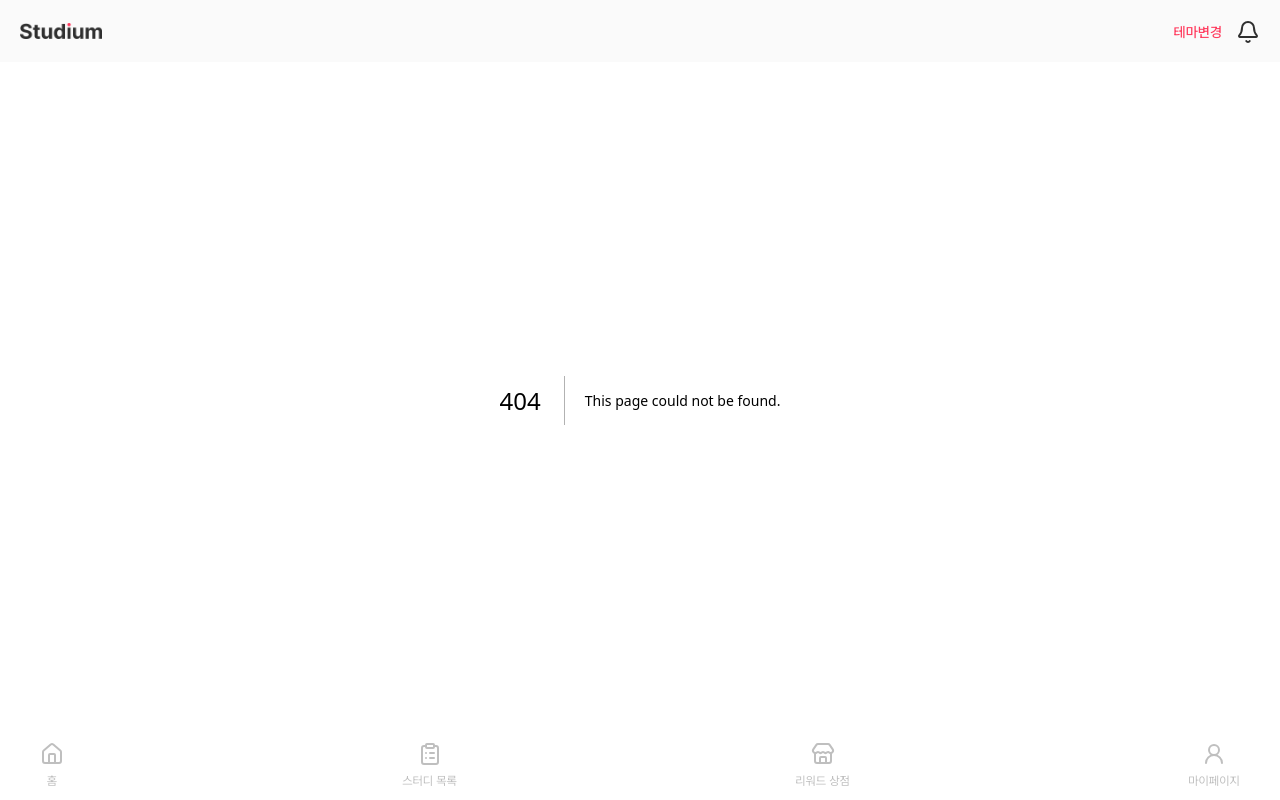
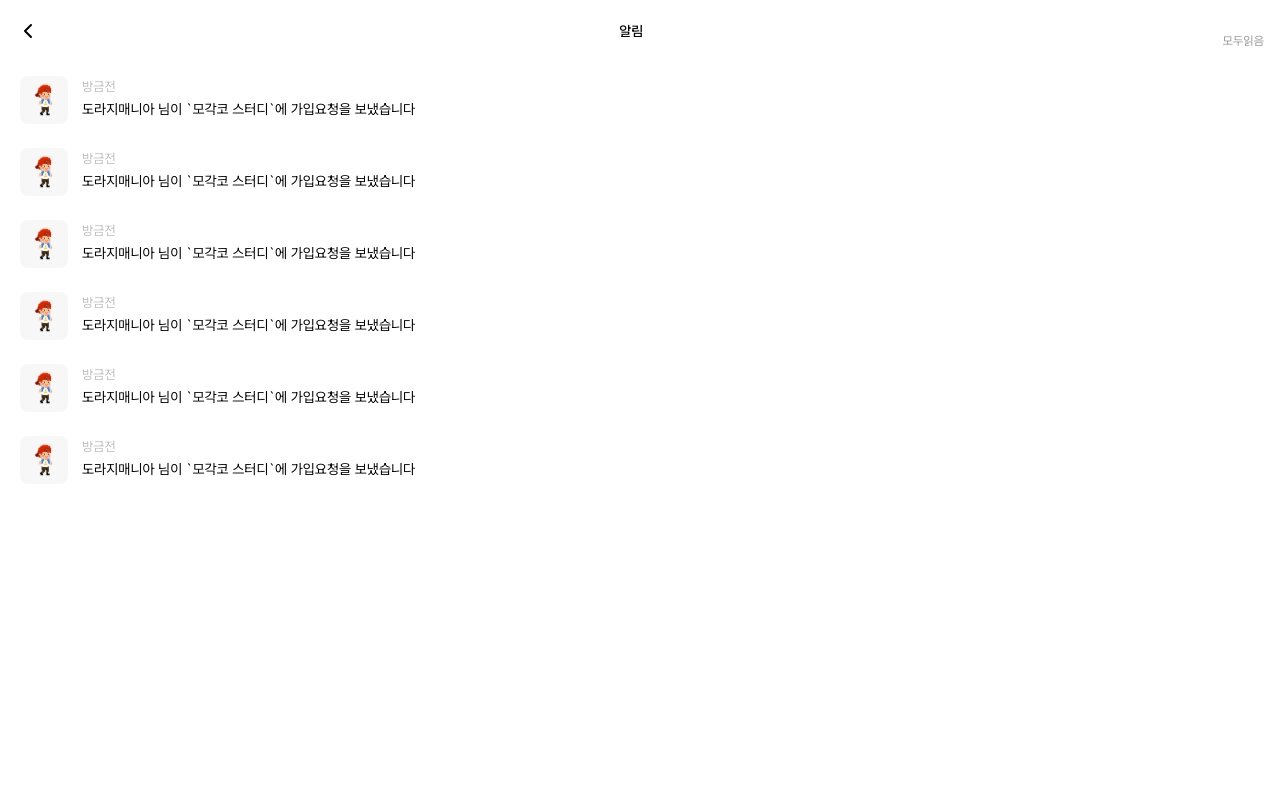
Before and after one commit to prgrms-web-devcourse-final-project/WEB4_5_9to6_FE, a Next.js app: page /notifications in a window 1280 px wide. Before the commit this address had no page. Built offline with nearby package versions, Linux system fonts and the light colour scheme.

Commit message:
style: 알림창 퍼블리싱

```diff
--- a/src/app/layout.tsx
+++ b/src/app/layout.tsx
@@ -1,8 +1,6 @@
 import type { Metadata } from "next";
 import "../css/index.css";
 import localfont from "next/font/local";
-import Header from "@/components/common/Header";
-import Gnb from "@/components/common/Gnb";
 const pretendard = localfont({
     variable: "--font-pretendard",
     src: "../assets/fonts/PretendardVariable.woff2",
@@ -20,11 +18,7 @@ export default function RootLayout({
 }>) {
     return (
         <html lang="ko">
-            <body className={`${pretendard.variable}`}>
-                <Header />
-                {children}
-                <Gnb />
-            </body>
+            <body className={`${pretendard.variable}`}>{children}</body>
         </html>
     );
 }
--- /dev/null
+++ b/src/app/notifications/page.tsx
@@ -0,0 +1,37 @@
+"use client";
+
+import AlertMessage from "@/components/AlertMessage";
+import { ChevronLeft } from "lucide-react";
+import { useRouter } from "next/navigation";
+
+export default function Notifications() {
+    const dummyAlerts = Array(6).fill(null);
+    const router = useRouter();
+
+    const prevPageHandler = () => {
+        router.back();
+    };
+    return (
+        <>
+            <header className="fixed h-15.5 w-full bg-white px-4 backdrop-blur-2xl">
+                <div className="flex h-full items-center justify-between">
+                    <button
+                        onClick={prevPageHandler}
+                        className="cursor-pointer"
+                    >
+                        <ChevronLeft />
+                    </button>
+                    <h6 className="h6">알림</h6>
+                    <span className="c2 cursor-pointer pt-5 text-[var(--color-gray600)]">
+                        모두읽음
+                    </span>
+                </div>
+            </header>
+            <div className="gap-1 pt-16">
+                {dummyAlerts.map((_, i) => (
+                    <AlertMessage key={i} />
+                ))}
+            </div>
+        </>
+    );
+}
--- a/src/app/page.tsx
+++ b/src/app/page.tsx
@@ -1,13 +1,17 @@
 import Banner from "@/components/Banner";
+import Gnb from "@/components/common/Gnb";
+import Header from "@/components/common/Header";
 import StudyTime from "@/components/StudyTime";
 
 export default async function Main() {
     return (
         <>
+            <Header />
             <div className="min-h-screen bg-[var(--color-gray100)] px-5 pt-16">
                 <Banner />
                 <StudyTime />
             </div>
+            <Gnb />
         </>
     );
 }
--- /dev/null
+++ b/src/components/AlertMessage.tsx
@@ -0,0 +1,25 @@
+import Image from "next/image";
+import avatar from "../assets/avatar.svg";
+
+export default function AlertMessage() {
+    return (
+        <>
+            <div className="mx-5 flex w-full cursor-pointer py-3">
+                <div className="mr-3.5 flex h-12 w-12 items-center justify-center rounded-lg bg-[var(--color-gray100)]">
+                    <Image
+                        src={avatar}
+                        alt="avatar"
+                        className="h-8 w-8 object-cover"
+                    />
+                </div>
+                <div className="flex flex-col">
+                    <p className="c1 text-[var(--color-gray500)]">방금전</p>
+                    <p className="b2">
+                        도라지매니아 님이 `모각코 스터디`에 가입요청을
+                        보냈습니다
+                    </p>
+                </div>
+            </div>
+        </>
+    );
+}
```
